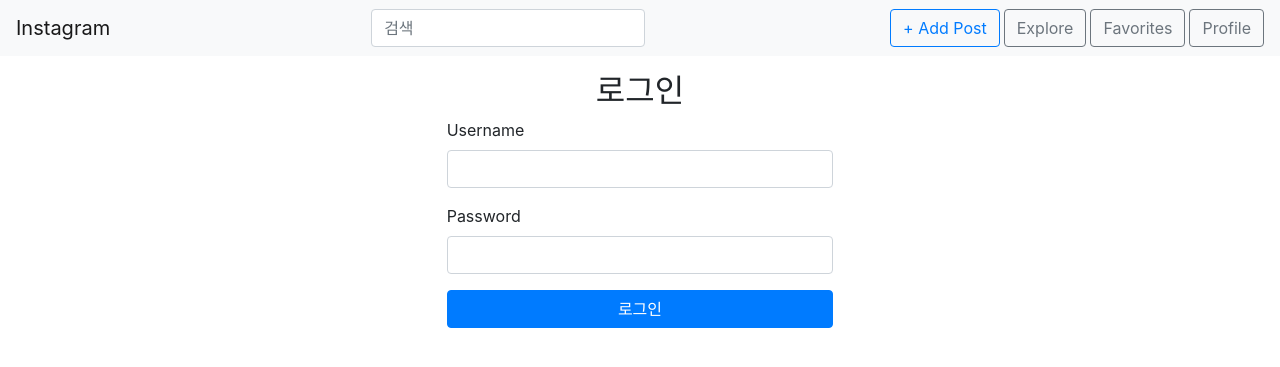
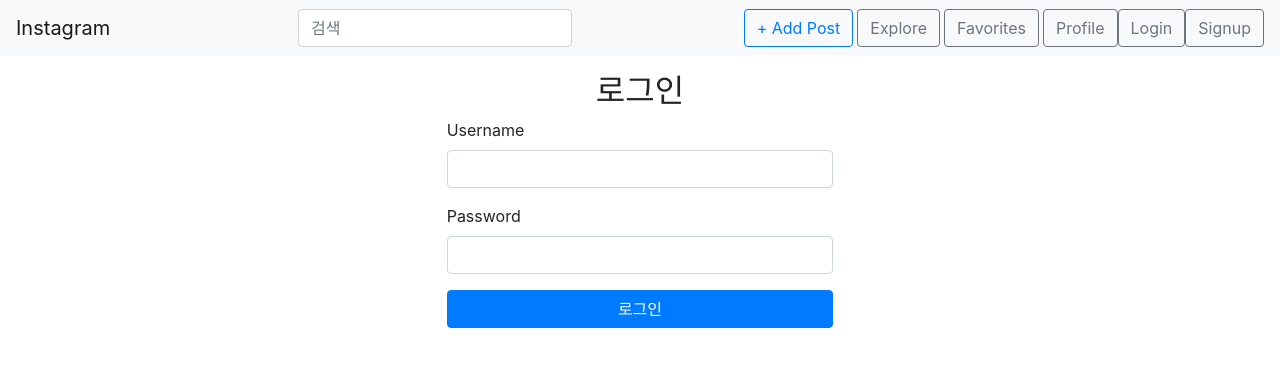
Before and after one commit to Parkdev/Instagramclone, a Django app: page /members/login/ in a window 1280 px wide. Shown: the top 367 px of the page. Run offline with Django 3.2, Linux system fonts and the light colour scheme; some libraries are stand-ins or nearby versions.

Commit message:
login처리 및 base.html에서 로그인여부 버튼 표시

```diff
--- a/app/members/views.py
+++ b/app/members/views.py
@@ -1,4 +1,5 @@
-from django.shortcuts import render
+from django.contrib.auth import authenticate, login
+from django.shortcuts import render, redirect
 
 # Create your views here.
 from members.forms import LoginForm
@@ -17,6 +18,26 @@
     #  username, password를 받을 수 있도록 함
     #   password는 widget에 PasswordInput을 사용하기.
     if request.method == 'POST':
+        username = request.POST['username']
+        password = request.POST['password']
+        user = authenticate(request, username=username, password=password)
+        if user is not None :
+            login(request, user)
+            return redirect('posts:post-list')
+        else :
+            return redirect('members:login')
+
+
+        # 1. request.POST 에 데이터가 옴
+        # 2. 온 데이터 중에서 Username에 해당하는 값과 Password에 해당하는 값을 각각
+        #    username, password변수에 할당
+        # 3. 사용자 인증을 수행
+        #   username/password에 해당하는 사용자가 있는지 확인
+        # 4-1. 인증에 성공한다면
+        #   세션/쿠키 기반의 로그인 과정을 수행, 완료 후 posts:post-list페이지로 redirect
+        # 4-2. 인증에 실패한다면
+        #   이 페이지에서 인증에 실패했음을 사용자에게 알려줌
+
         pass
     else:
         form = LoginForm()
--- a/app/templates/base.html
+++ b/app/templates/base.html
@@ -35,8 +35,26 @@
 					<a href="#" class="btn btn-outline-secondary">Favorites</a>
 				</li>
 				<li class="nav-item">
-					<a href="#" class="btn btn-outline-secondary">Profile</a>
+					<a href="#" class="btn btn-outline-secondary">
+                        Profile
+{#                    로그인 한 경우에만 username표시#}
+                    {% if user.is_authenticated %}
+                        ({{ user.username }})
+                        {% endif %}
+                    </a>
 				</li>
+                {% if user.is_authenticated %}
+                <li class="nav-item">
+					<a href="#" class="btn btn-outline-secondary">Logout</a>
+				</li>
+                {% else %}
+                <li class="nav-item">
+					<a href="#" class="btn btn-outline-secondary">Login</a>
+				</li>
+                <li class="nav-item">
+					<a href="#" class="btn btn-outline-secondary">Signup</a>
+				</li>
+                {% endif %}
 			</ul>
 
 		</nav>
```
